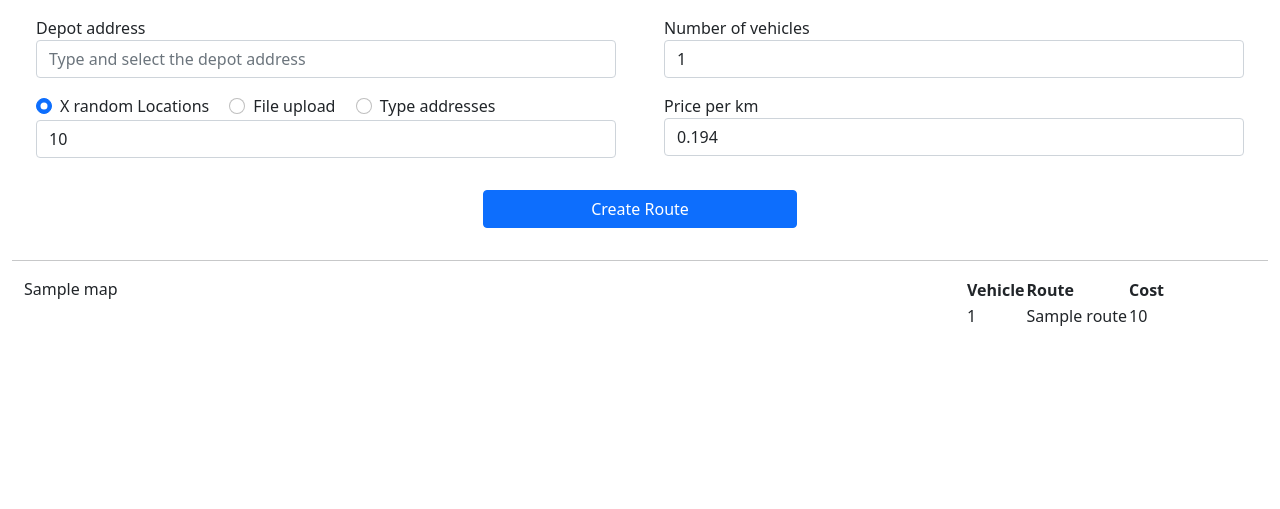
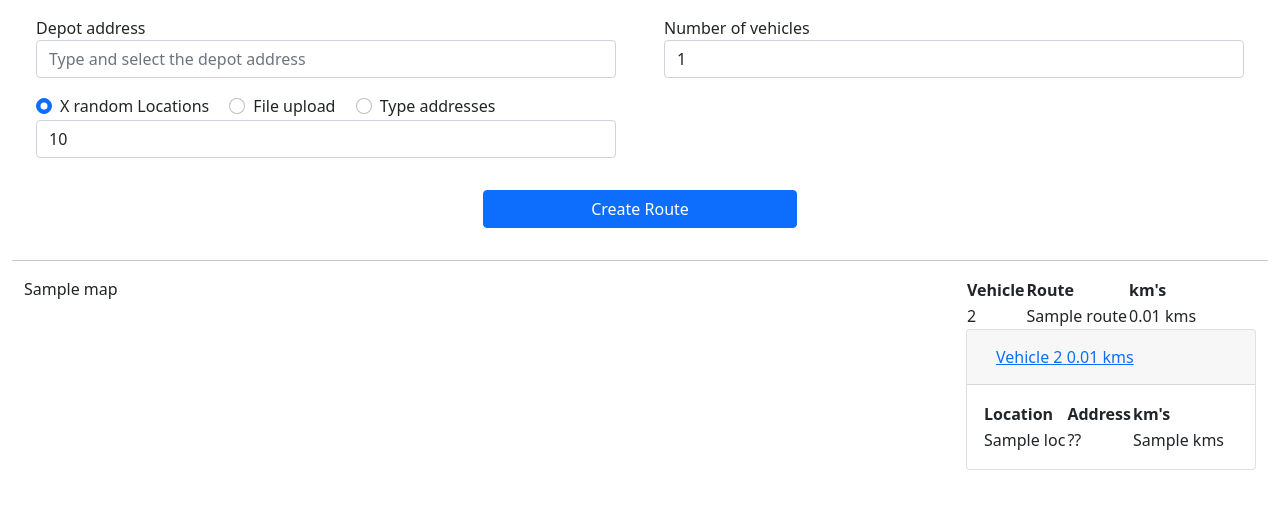
Before and after one commit to KraaiTim/Vehicle-Routing-Flask-App, a Flask app: template templates/index.html in a window 1280 px wide. Shown: the part 56-565 px from the top of the page. Run offline with Flask 2, Linux system fonts and the light colour scheme; the template is opened without the code that fills it: most values are stand-ins (such as "Sample title", 1, 10 or a date in 2020).

Commit message:
Seperated Places API for depot & updated route total cost

```diff
--- a/app.py
+++ b/app.py
@@ -42,6 +42,7 @@ def home():
                 "depot_lat")), float(request.form.get("depot_lng"))]
         else:
             depot_coords = [51.688193, 5.547352]
+        print(depot_coords)
 
         if num_vehicles != "":
             num_vehicles = int(num_vehicles)
@@ -60,7 +61,7 @@ def home():
         return render_template('index.html', map=map._repr_html_(), routes=routes)
     else:
         # If api keys are not set, redirect to keys
-        if session.get('googleplaces_api_key') is None:
+        if ORS_api_key is None:
             return redirect("/keys")
         else:
             return render_template('index.html')
@@ -70,8 +71,6 @@ def home():
 # Route to set the API keys
 def set_api_keys():
     if request.method == "POST":
-        session["googleplaces_api_key"] = request.form.get(
-            "googleplaces_api_key")
         ORS_api_key = request.form.get(
             "openrouteservice_api_key")
         session["openrouteservice_api_key"] = request.form.get(
--- a/templates/index.html
+++ b/templates/index.html
@@ -57,7 +57,7 @@ Vehicle routing
                     </div>
                 </div>
             </div>
-            <div class="col-6 px-4">
+            <div class="col-6 px-4" style="display: none">
                 <label for="kmPrice" class="form-label mb-0">Price per km</label>
                 <input type="number" class="form-control mb-2" id="kmPrice" name="kmPrice" value="0.194" step="0.001">
             </div>
@@ -84,16 +84,52 @@ Vehicle routing
                 <tr>
                     <th>Vehicle</th>
                     <th>Route</th>
-                    <th>Cost</th>
+                    <th>km's</th>
                 </tr>
                 {% for route in routes %}
                 <tr>
-                    <td>{{ route["id"] }}</td>
+                    <td>{{ route["id"] + 1}}</td>
                     <td>{{ route["route"] }}</td>
-                    <td>{{ route["cost"] }}</td>
+                    <td>{{ '%0.2f' % (route["cost"] / 1000)|float }} kms</td>
                 </tr>
                 {% endfor %}
             </table>
+
+            <div id="accordion">
+                {% for route in routes %}
+                <div class="card">
+                    <div class="card-header" id="headingOne">
+                        <h5 class="mb-0">
+                            <button class="btn btn-link" data-toggle="collapse" data-target="#collapseOne"
+                                aria-expanded="false" aria-controls="collapseOne">
+                                <span class="text-start">Vehicle {{ route["id"] + 1}}</span>
+                                <span class="text-end">{{ '%0.2f' % (route["cost"] / 1000)|float }} kms</span>
+                            </button>
+                        </h5>
+                    </div>
+
+                    <div id="collapseOne" class="collapse show" aria-labelledby="headingOne" data-parent="#accordion">
+                        <div class="card-body">
+                            <table>
+                                <tr>
+                                    <th>Location</th>
+                                    <th>Address</th>
+                                    <th>km's</th>
+                                </tr>
+                                {% for loc in route["route"] %}
+                                <tr>
+                                    <td>{{ loc }}</td>
+                                    <td>??</td>
+                                    <td>{{ route["route_cost"]["{{loop.index}}"] }} kms</td>
+                                </tr>
+                                {% endfor %}
+                            </table>
+                        </div>
+                    </div>
+                </div>
+                {% endfor %}
+            </div>
+
         </div>
     </div>
 </div>
@@ -103,45 +139,6 @@ Vehicle routing
     console.log("into view")
 </script>
 {% endif %}
-
-<script>
-    //Get Google Places API from Flask session and create script tag with API key
-    var googleplaces_api_key = "{{ session['googleplaces_api_key'] }}";
-    var stag = document.createElement('script');
-    stag.src = ("https://maps.googleapis.com/maps/api/js?key=" + googleplaces_api_key + "&libraries=places&callback=initAutocomplete")
-    stag.defer = true;
-    var firstScriptTag = document.getElementsByTagName('script')[0];
-    firstScriptTag.insertBefore(stag, firstScriptTag.nextSibling);
-</script>
-
-<script>
-    //Google Places Autocomplete API call
-    let autocomplete;
-    function initAutocomplete() {
-        autocomplete = new google.maps.places.Autocomplete(
-            document.getElementById('depot'),
-            {
-                componentRestrictions: { country: ['BE', 'NL'] },
-                fields: ['geometry']
-            });
-        autocomplete.addListener('place_changed', onPlaceChanged);
-    }
-    function onPlaceChanged() {
-        var place = autocomplete.getPlace();
-
-        if (!place.geometry) {
-            //User did not select a prediction; reset the input field
-            document.getElementById('autocomplete').placeholder =
-                'Enter a place';
-        } else {
-            //Display details about the valid place
-            let lat = place.geometry.location.lat(),
-                lng = place.geometry.location.lng();
-            document.getElementById('depot_lat').value = lat
-            document.getElementById('depot_lng').value = lng
-        }
-    }
-</script>
 
 <script>
     function showChecked() {
```
Also changed, not shown: TSP_model.py (+8 -3 lines), static/placesapi.js (added, +35 -0 lines), templates/keys.html (+0 -7 lines).
